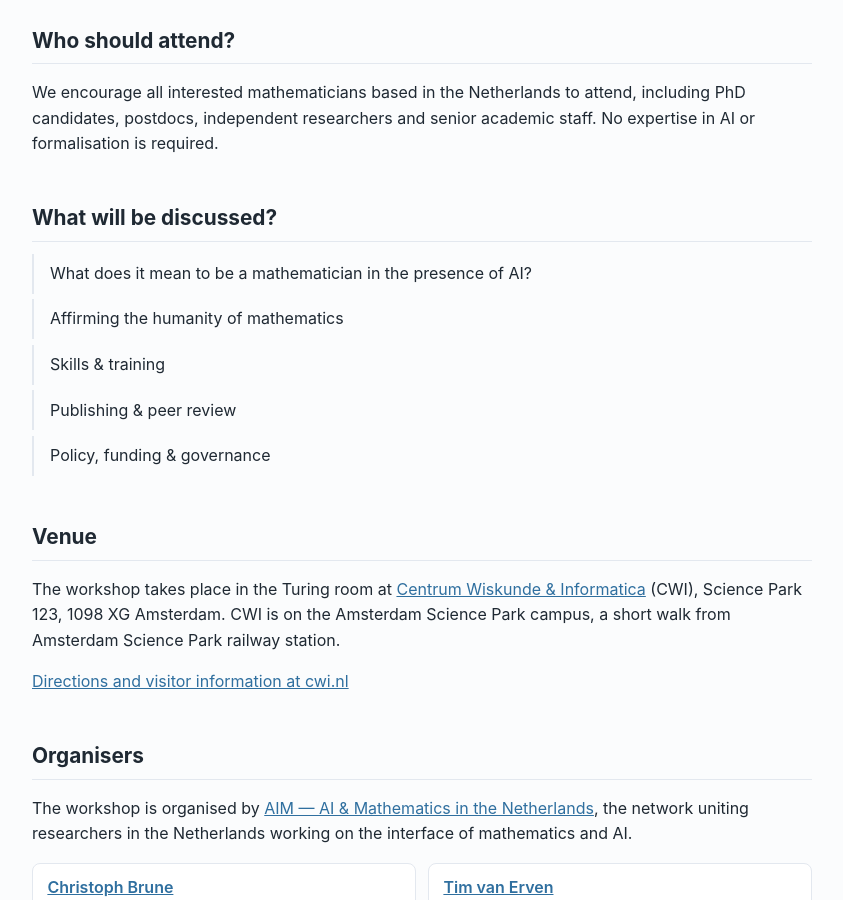
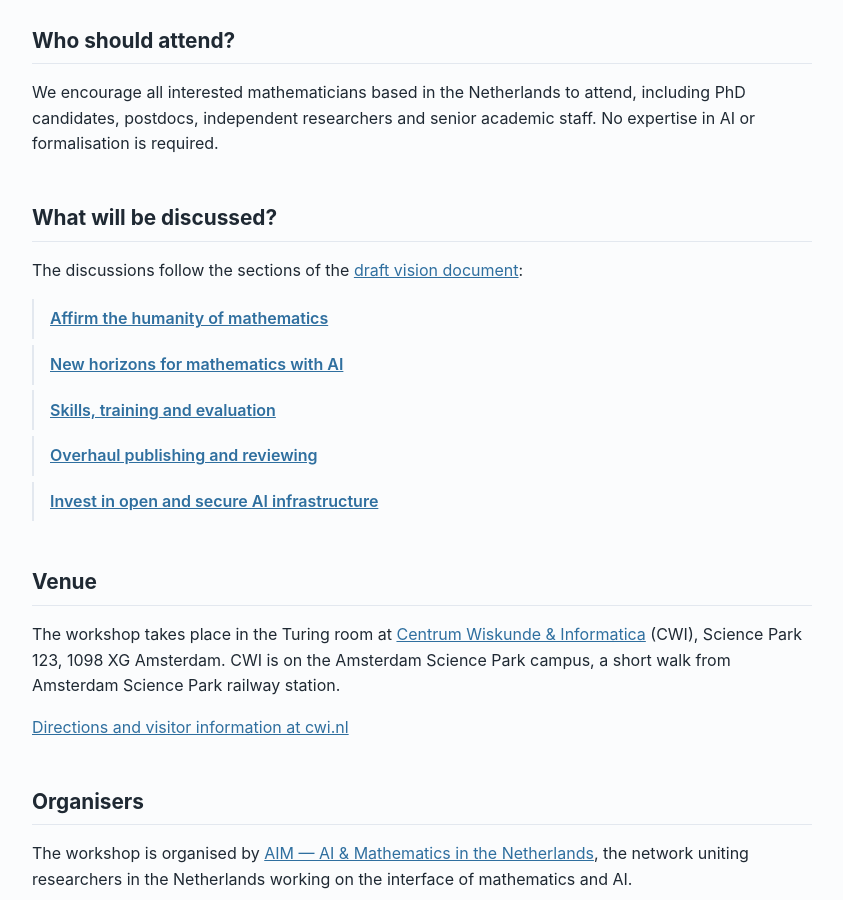
Before and after one commit to ai4mathnl/ai4mathnl.github.io, a Jekyll site: the page built from index.html, in a window 1280 px wide and 900 px high, scrolled down 1919 px. Shown: the whole window, without its empty margins (218-1061 px from the left). Built offline with Jekyll 4.4.1, drawn with Linux system fonts in a browser that asks for light colours.

Commit message:
List the vision document's sections as the topics on the front page
The topics under "What will be discussed?" are now the section titles of the
vision document, each linking to its section, under a pointer to the page.
They come from vision.tex through _data/vision.json.

```diff
--- a/_data/vision.json
+++ b/_data/vision.json
@@ -15,5 +15,32 @@
       "role": "Leiden declaration representative"
     }
   ],
-  "date": "Draft version 25 November 2026"
+  "date": "Draft version 25 November 2026",
+  "sections": [
+    {
+      "number": "1",
+      "id": "affirm-the-humanity-of-mathematics",
+      "title": "Affirm the humanity of mathematics"
+    },
+    {
+      "number": "2",
+      "id": "new-horizons-for-mathematics-with-ai",
+      "title": "New horizons for mathematics with AI"
+    },
+    {
+      "number": "3",
+      "id": "skills-training-and-evaluation",
+      "title": "Skills, training and evaluation"
+    },
+    {
+      "number": "4",
+      "id": "overhaul-publishing-and-reviewing",
+      "title": "Overhaul publishing and reviewing"
+    },
+    {
+      "number": "5",
+      "id": "invest-in-open-and-secure-ai-infrastructure",
+      "title": "Invest in open and secure AI infrastructure"
+    }
+  ]
 }
--- a/index.html
+++ b/index.html
@@ -92,22 +92,17 @@ image: /assets/img/social-card.png
 
 <section class="section" id="topics">
   <h2>What will be discussed?</h2>
+  <p>
+    The discussions follow the sections of the
+    <a href="{{ '/vision/' | relative_url }}">{% if site.vision_draft %}draft {% endif %}vision document</a>:
+  </p>
+  {%- comment %} Section titles come from vision.tex, via tools/vision_to_site.py. {% endcomment %}
   <ul class="links">
-    <li>
-      What does it mean to be a mathematician in the presence of AI?
-    </li>
-    <li>
-      Affirming the humanity of mathematics
-    </li>
-    <li>
-      Skills &amp; training
-    </li>
-    <li>
-      Publishing &amp; peer review
-    </li>
-    <li>
-      Policy, funding &amp; governance
-    </li>
+    {%- for section in site.data.vision.sections -%}
+      <li>
+        <a href="{{ '/vision/' | relative_url }}#{{ section.id }}">{{ section.title }}</a>
+      </li>
+    {%- endfor -%}
   </ul>
 </section>
 
```
Also changed, not shown: tools/vision_to_site.py (+6 -1 lines), README.md.
